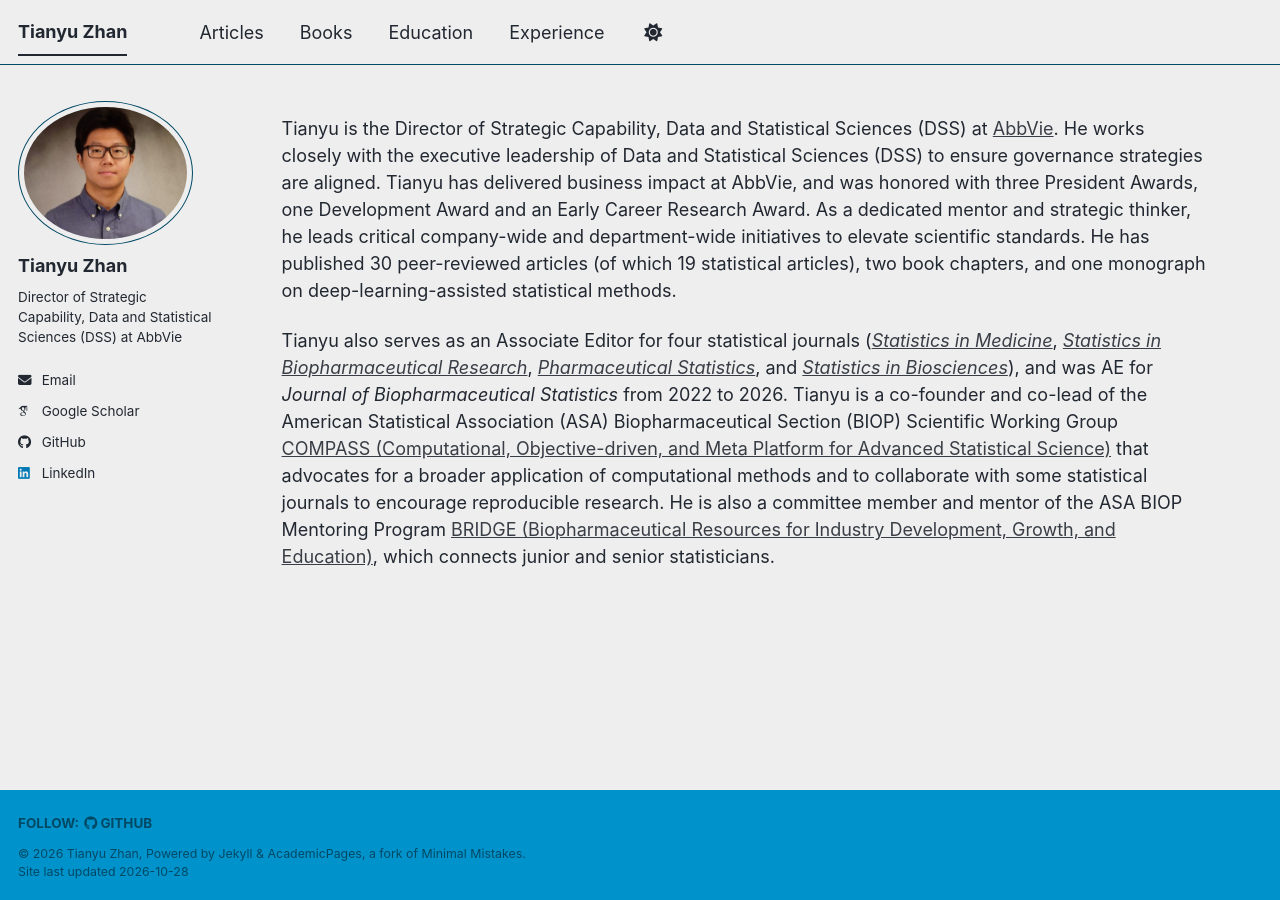
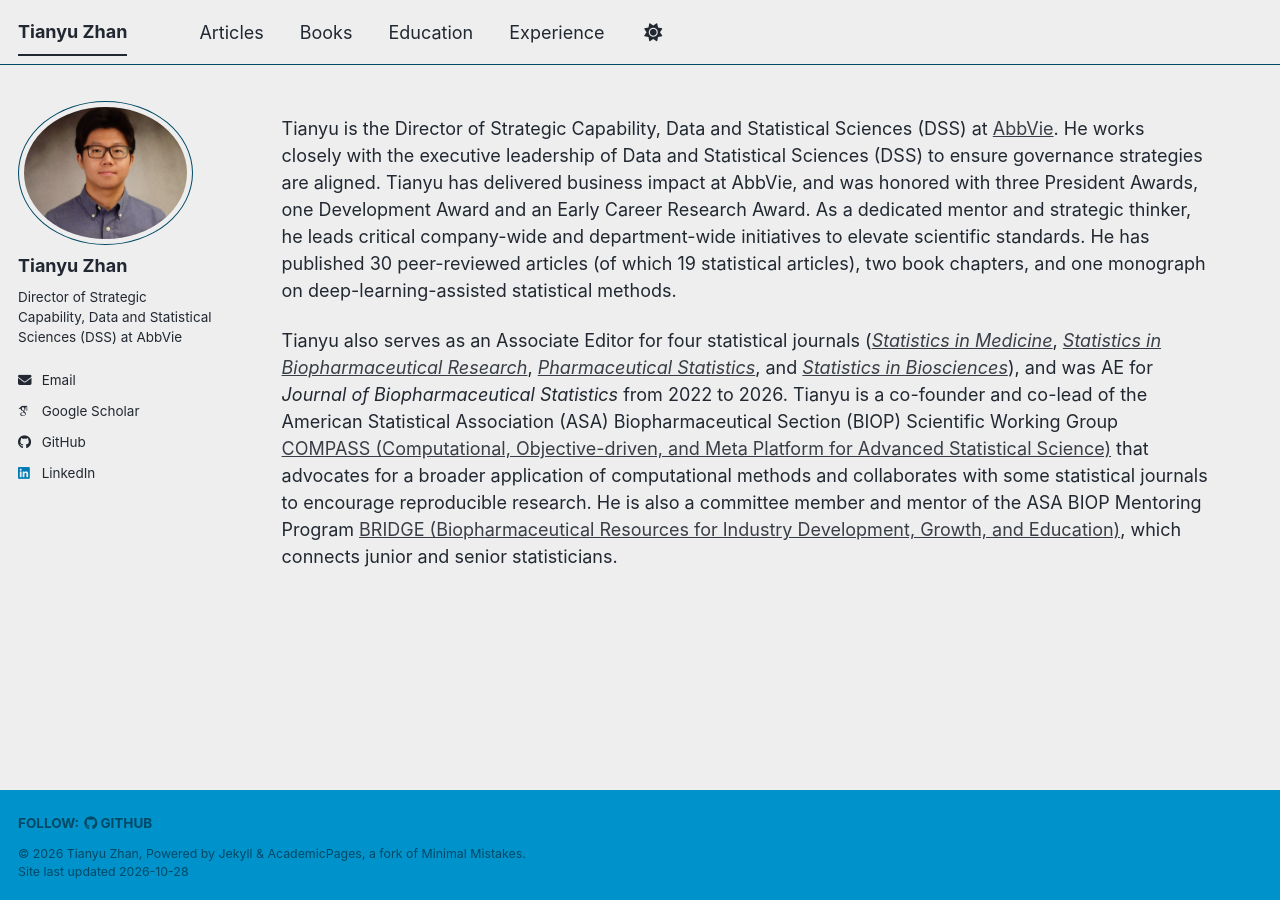
Before and after one commit to tian-yu-zhan/tian-yu-zhan.github.io, a Jekyll site: the page built from _pages/about.md, in a window 1280 px wide. Built offline with Jekyll 4.4.1, drawn with Linux system fonts in a browser that asks for light colours; some web fonts are replaced; a script bundle is joined from its source files by our own code; library files that are not in the unit come from our copies.

Commit message:
Update about.md

```diff
--- a/_pages/about.md
+++ b/_pages/about.md
@@ -9,4 +9,4 @@ redirect_from:
 
 Tianyu is the Director of Strategic Capability, Data and Statistical Sciences (DSS) at [AbbVie](https://www.abbvie.com/). He works closely with the executive leadership of Data and Statistical Sciences (DSS) to ensure governance strategies are aligned. Tianyu has delivered business impact at AbbVie, and was honored with three President Awards, one Development Award and an Early Career Research Award. As a dedicated mentor and strategic thinker, he leads critical company-wide and department-wide initiatives to elevate scientific standards. He has published 30 peer-reviewed articles (of which 19 statistical articles), two book chapters, and one monograph on deep-learning-assisted statistical methods.
 
-Tianyu also serves as an Associate Editor for four statistical journals ([<i>Statistics in Medicine</i>](https://onlinelibrary.wiley.com/page/journal/10970258/homepage/editorialboard.html), [<i>Statistics in Biopharmaceutical Research</i>](https://www.tandfonline.com/journals/usbr20/about-this-journal#editorial-board), [<i>Pharmaceutical Statistics</i>](https://onlinelibrary.wiley.com/page/journal/15391612/homepage/editorialboard.html), and [<i>Statistics in Biosciences</i>](https://link.springer.com/journal/12561/editorial-board)), and was AE for <i>Journal of Biopharmaceutical Statistics</i> from 2022 to 2026. Tianyu is a co-founder and co-lead of the American Statistical Association (ASA) Biopharmaceutical Section (BIOP) Scientific Working Group [COMPASS (Computational, Objective-driven, and Meta Platform for Advanced Statistical Science)](https://asa-biop-compass.github.io/) that advocates for a broader application of computational methods and to collaborate with some statistical journals to encourage reproducible research. He is also a committee member and mentor of the ASA BIOP Mentoring Program [BRIDGE (Biopharmaceutical Resources for Industry Development, Growth, and Education)](https://bridgebiop.github.io/), which connects junior and senior statisticians.
+Tianyu also serves as an Associate Editor for four statistical journals ([<i>Statistics in Medicine</i>](https://onlinelibrary.wiley.com/page/journal/10970258/homepage/editorialboard.html), [<i>Statistics in Biopharmaceutical Research</i>](https://www.tandfonline.com/journals/usbr20/about-this-journal#editorial-board), [<i>Pharmaceutical Statistics</i>](https://onlinelibrary.wiley.com/page/journal/15391612/homepage/editorialboard.html), and [<i>Statistics in Biosciences</i>](https://link.springer.com/journal/12561/editorial-board)), and was AE for <i>Journal of Biopharmaceutical Statistics</i> from 2022 to 2026. Tianyu is a co-founder and co-lead of the American Statistical Association (ASA) Biopharmaceutical Section (BIOP) Scientific Working Group [COMPASS (Computational, Objective-driven, and Meta Platform for Advanced Statistical Science)](https://asa-biop-compass.github.io/) that advocates for a broader application of computational methods and collaborates with some statistical journals to encourage reproducible research. He is also a committee member and mentor of the ASA BIOP Mentoring Program [BRIDGE (Biopharmaceutical Resources for Industry Development, Growth, and Education)](https://bridgebiop.github.io/), which connects junior and senior statisticians.
```
